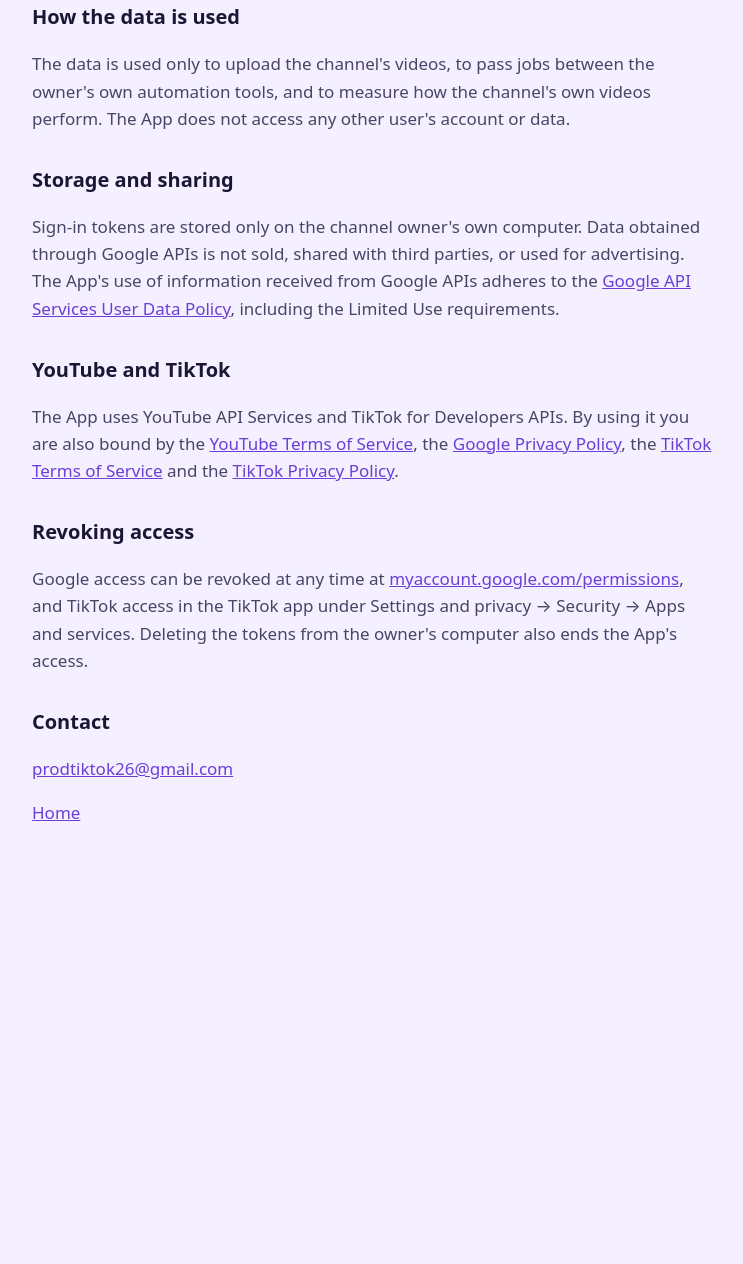
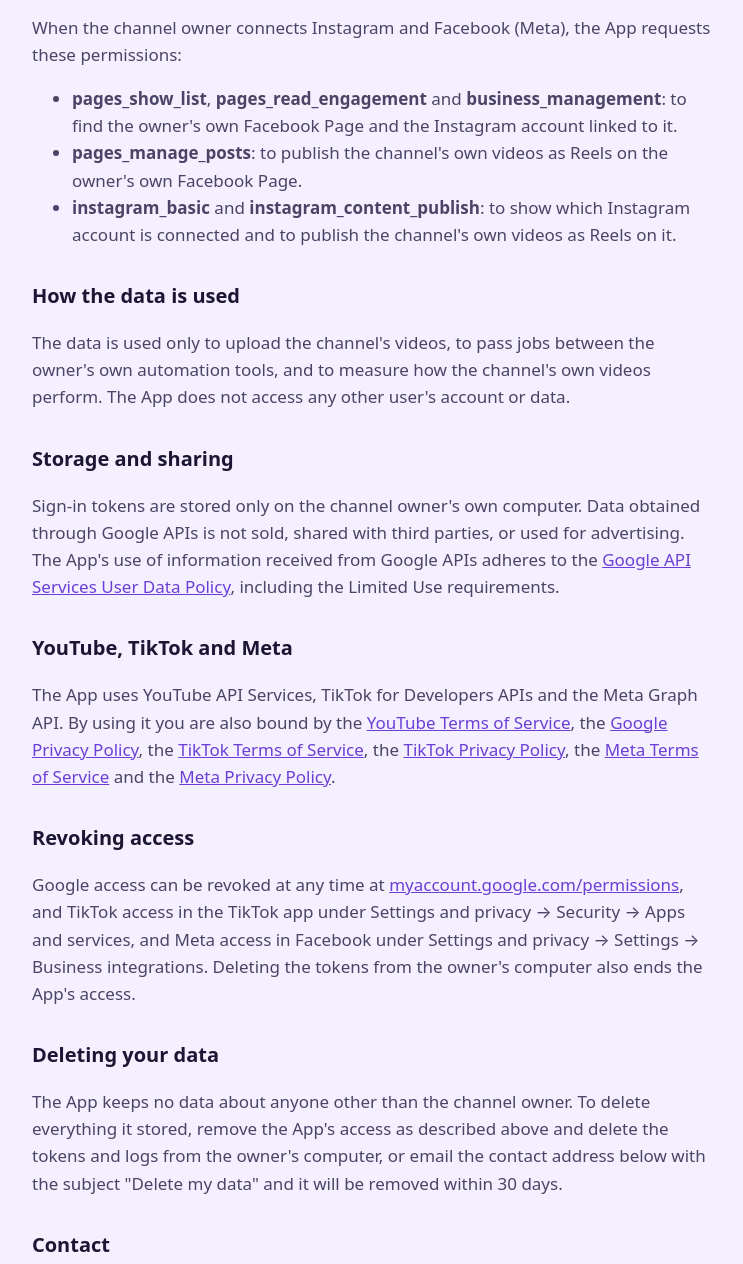
Before and after one commit to dawlin26-ship-it/trianglebattle2d, a plain HTML site: page privacy.html in a window 1280 px wide. Shown: the part 778-2042 px from the top of the page, without its empty margins (268-1011 px from the left). Before the commit the page ends 1669 px from the top, so only its background shows below. Drawn offline with Linux system fonts and the light colour scheme.

Commit message:
Privacy policy: Instagram + Facebook permissions, data deletion

```diff
--- a/privacy.html
+++ b/privacy.html
@@ -16,10 +16,11 @@
 <body>
 <main>
   <h1>Privacy Policy</h1>
-  <p>Last updated: October 8, 2026</p>
+  <p>Last updated: October 9, 2026</p>
 
   <p>This policy covers <strong>Triangle Battle Worker</strong> (the "App"), a private tool operated by the
-  owner of the Triangle Battle 2D YouTube channel and the @trianglebattle2d TikTok account. The App is used only by the channel owner
+  owner of the Triangle Battle 2D YouTube channel, the @trianglebattle2d TikTok and Instagram accounts and the
+  Triangle Battle 2D Facebook Page. The App is used only by the channel owner
   to publish the channel's own videos. It is not offered to the public.</p>
 
   <h2>What the App accesses</h2>
@@ -37,6 +38,14 @@
     <li><strong>video.upload</strong> and <strong>video.publish</strong>: to send the channel's own videos to the
     owner's TikTok account, either as drafts in the TikTok inbox or as posts.</li>
   </ul>
+  <p>When the channel owner connects Instagram and Facebook (Meta), the App requests these permissions:</p>
+  <ul>
+    <li><strong>pages_show_list</strong>, <strong>pages_read_engagement</strong> and <strong>business_management</strong>:
+    to find the owner's own Facebook Page and the Instagram account linked to it.</li>
+    <li><strong>pages_manage_posts</strong>: to publish the channel's own videos as Reels on the owner's own Facebook Page.</li>
+    <li><strong>instagram_basic</strong> and <strong>instagram_content_publish</strong>: to show which Instagram account
+    is connected and to publish the channel's own videos as Reels on it.</li>
+  </ul>
 
   <h2>How the data is used</h2>
   <p>The data is used only to upload the channel's videos, to pass jobs between the owner's own automation tools,
@@ -48,18 +57,26 @@
   adheres to the <a href="https://developers.google.com/terms/api-services-user-data-policy">Google API Services User
   Data Policy</a>, including the Limited Use requirements.</p>
 
-  <h2>YouTube and TikTok</h2>
-  <p>The App uses YouTube API Services and TikTok for Developers APIs. By using it you are also bound by the
+  <h2>YouTube, TikTok and Meta</h2>
+  <p>The App uses YouTube API Services, TikTok for Developers APIs and the Meta Graph API. By using it you are also bound by the
   <a href="https://www.youtube.com/t/terms">YouTube Terms of Service</a>, the
   <a href="https://policies.google.com/privacy">Google Privacy Policy</a>, the
-  <a href="https://www.tiktok.com/legal/terms-of-service">TikTok Terms of Service</a> and the
-  <a href="https://www.tiktok.com/legal/privacy-policy">TikTok Privacy Policy</a>.</p>
+  <a href="https://www.tiktok.com/legal/terms-of-service">TikTok Terms of Service</a>, the
+  <a href="https://www.tiktok.com/legal/privacy-policy">TikTok Privacy Policy</a>, the
+  <a href="https://www.facebook.com/terms.php">Meta Terms of Service</a> and the
+  <a href="https://www.facebook.com/privacy/policy/">Meta Privacy Policy</a>.</p>
 
   <h2>Revoking access</h2>
   <p>Google access can be revoked at any time at
   <a href="https://myaccount.google.com/permissions">myaccount.google.com/permissions</a>, and TikTok access in the
-  TikTok app under Settings and privacy → Security → Apps and services. Deleting the tokens from the owner's computer
+  TikTok app under Settings and privacy → Security → Apps and services, and Meta access in Facebook under Settings and
+  privacy → Settings → Business integrations. Deleting the tokens from the owner's computer
   also ends the App's access.</p>
+
+  <h2 id="deletion">Deleting your data</h2>
+  <p>The App keeps no data about anyone other than the channel owner. To delete everything it stored, remove the
+  App's access as described above and delete the tokens and logs from the owner's computer, or email the contact
+  address below with the subject "Delete my data" and it will be removed within 30 days.</p>
 
   <h2>Contact</h2>
   <p><a href="mailto:prodtiktok26@gmail.com">prodtiktok26@gmail.com</a></p>
```
